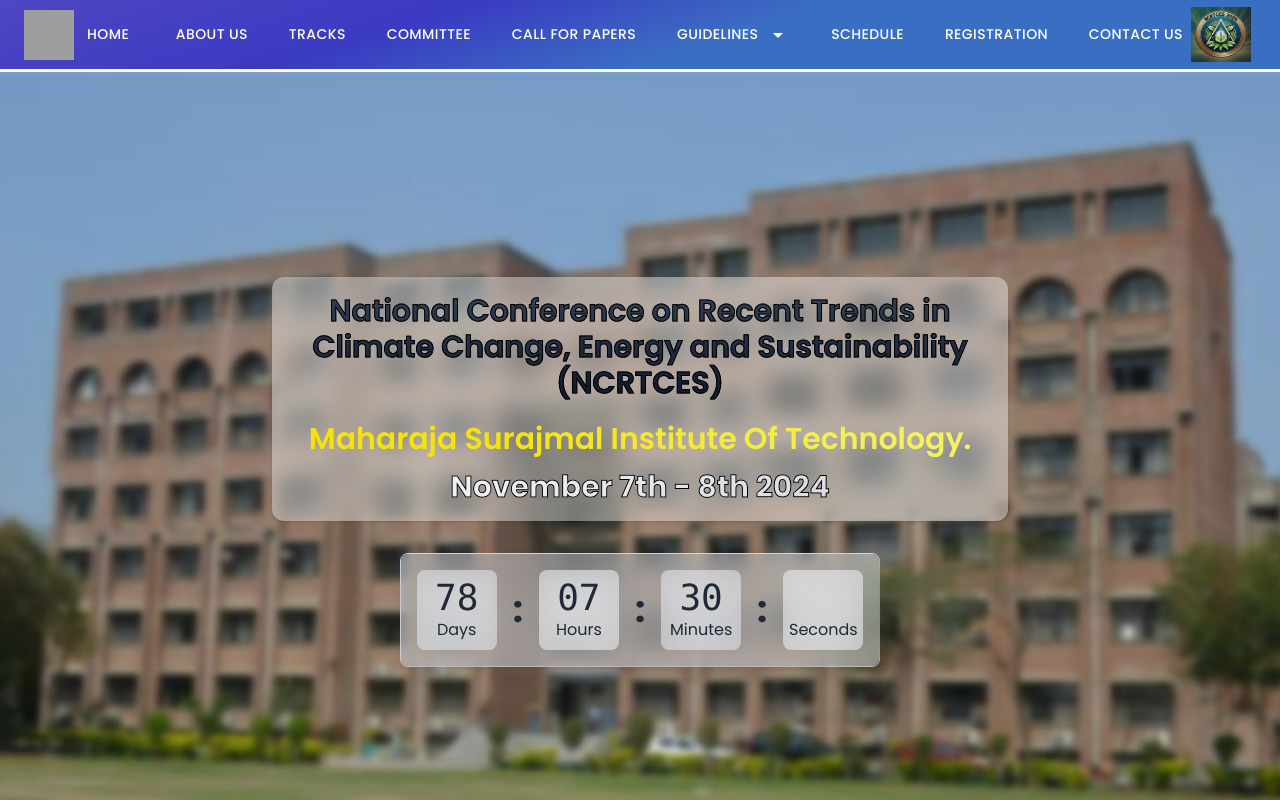
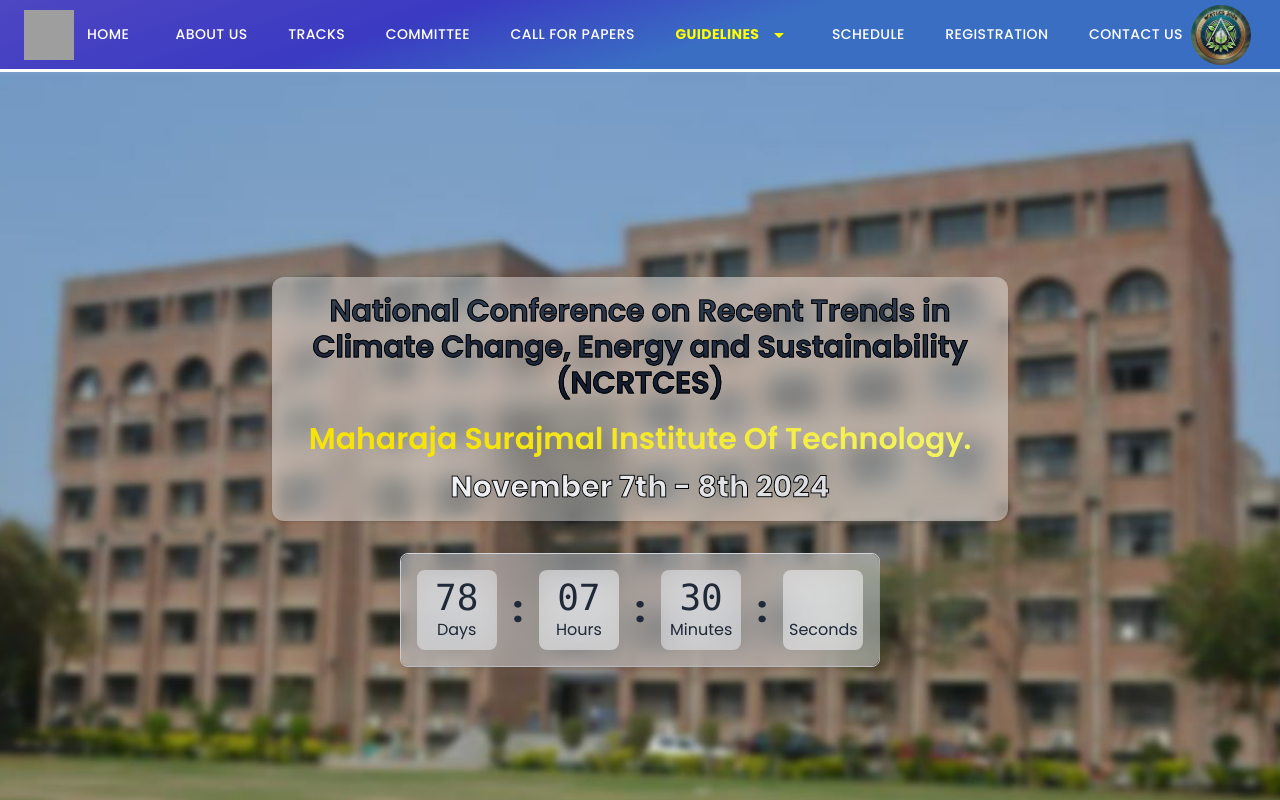
Before and after one commit to c4dr-me/ncrtces-website, a React (Vite) app: page /registration in a window 1280 px wide. Shown: the top 800 px of the page. Built offline with nearby package versions, Linux system fonts and the light colour scheme; grey boxes are pictures that could not be loaded.

Commit message:
fixed navbar

```diff
--- a/components/Navbar.jsx
+++ b/components/Navbar.jsx
@@ -80,13 +80,85 @@ function ResponsiveAppBar() {
   }, [isLargeScreen, drawerOpen]);
 
   React.useEffect(() => {
+    // Select the guide section by its ID
+    const guideSection = document.getElementById('guide');
+
+    // Create an IntersectionObserver instance to monitor the visibility of the guide section
+    const observer = new IntersectionObserver(
+      ([entry]) => {
+        // Check if the guide section is in view based on the threshold
+        if (entry.isIntersecting) {
+          // If in view, set guidelinesActive state to true
+          setGuidelinesActive(true);
+        } else {
+          // If not in view, set guidelinesActive state to false
+          setGuidelinesActive(false);
+        }
+      },
+      {
+        // Threshold defines how much of the section should be visible for the callback to trigger
+        threshold: 0.1, // 10% visibility triggers the callback (adjust this value as needed)
+      }
+    );
+
+    // Start observing the guide section
+    if (guideSection) {
+      observer.observe(guideSection);
+    }
+
+    // Cleanup the observer when the component unmounts to prevent memory leaks
+    return () => {
+      if (guideSection) {
+        observer.unobserve(guideSection);
+      }
+    };
+  }, []); // Empty dependency array ensures this effect runs only once when the component mounts
+  React.useEffect(() => {
+    // Select the guide section by its ID
+    const guideSection = document.getElementById('guide');
+
+    // Create an IntersectionObserver instance to monitor the visibility of the guide section
+    const observer = new IntersectionObserver(
+      ([entry]) => {
+        // Check if the guide section is in view based on the threshold
+        if (entry.isIntersecting) {
+          // If in view, set guidelinesActive state to true
+          setGuidelinesActive(true);
+        } else {
+          // If not in view, set guidelinesActive state to false
+          setGuidelinesActive(false);
+        }
+      },
+      {
+        // Threshold defines how much of the section should be visible for the callback to trigger
+        threshold: 0.1, // 10% visibility triggers the callback (adjust this value as needed)
+      }
+    );
+
+    // Start observing the guide section
+    if (guideSection) {
+      observer.observe(guideSection);
+    }
+
+    // Cleanup the observer when the component unmounts to prevent memory leaks
+    return () => {
+      if (guideSection) {
+        observer.unobserve(guideSection);
+      }
+    };
+  }, []); // Empty dependency array ensures this effect runs only once when the component mounts
+
+
+
+  React.useEffect(() => {
     const handleSetActive = (to) => {
-      if (to === "submission-guideline" || to === "author-guideline") {
+      if (["guide", "submission-guideline", "author-guideline"].includes(to)) {
         setGuidelinesActive(true);
       } else {
         setGuidelinesActive(false);
       }
     };
+
 
     Events.scrollEvent.register("begin", handleSetActive);
     Events.scrollEvent.register("end", handleSetActive);
@@ -130,24 +202,24 @@ function ResponsiveAppBar() {
             {pages.map((page) => (
               <Button
                 key={page.name}
-                component={page.sname !== "guide" ? ForwardedScrollLink : "button"}
+                component={page.sname !== "guide" ? ForwardedScrollLink : ""}
                 to={page.sname !== "guide" ? page.sname : null}
                 spy={true}
                 smooth={true}
                 duration={500}
                 offset={page.sname === "about" || "track"
                   ? -10
-                  : page.sname === "reg"
+                  : page.sname === "reg" || "schedule"
                     ? -20
                     : page.sname === "contact"
                       ? -10
                       : page.sname === "committee"
                       ? -15
-                        : page.sname === "cfp" || "schedule"
-                          ? -20
+                        : page.sname === "cfp"
+                          ? -15
                             : -50
                 }
-                activeClass={page.sname !== "guide" ? "active" : "active"}
+                activeClass={page.sname !== "guide" ? "active" : ""}
                 sx={{
                   my: 2,
                   color: "white",
@@ -178,8 +250,8 @@ function ResponsiveAppBar() {
           <Box sx={{ display: "flex", alignItems: "center" }}>
             <img
               src={Logo}
-              alt="Logo"
-              style={{ height: "55px", width: "60px", marginRight: "5px" }}
+              alt="Conference Logo"
+              style={{ height: "60px", width: "60px", marginRight: "5px", borderRadius: "50%" }}
             />
           </Box>
           <Box
@@ -312,6 +384,7 @@ function ResponsiveAppBar() {
           },
         }}
       >
+
         <MenuItem
            component={ForwardedScrollLink}
            to="submission-guideline"
--- a/pages/Registration.jsx
+++ b/pages/Registration.jsx
@@ -3,8 +3,8 @@ import './Comingsoon.css';  // Import the shared CSS file
 
 const Registration = () => {
   return (
-    <>
-      <div id="reg"  className="h-8 bg-white w-full">
+    <div id="reg">
+      <div   className="h-8 bg-white w-full">
       </div>
       <div class='w-full '>
       <div class='bg-white px-[5%] md:px-[15%]'>
@@ -25,7 +25,7 @@ const Registration = () => {
         <p class=" text-md md:text-lg ">Every accepted paper MUST have at least one author registered to the conference by the time the camera-ready paper is submitted for the paper to appear in the proceedings and be included in the Technical Program.</p>
       </div>
     </div>
-    </>
+    </div>
   );
 };
 
--- a/pages/callforpapers.jsx
+++ b/pages/callforpapers.jsx
@@ -3,9 +3,9 @@ import './Comingsoon.css'; // Import the shared CSS file
 
 const Cfp = () => {
   return (
-    <>
+    <div id="cfp">
       {/* Placeholder Header for Smooth Scrolling */}
-      <div id="cfp" className="h-16 bg-white w-full"></div>
+      <div  className="h-16 bg-white w-full"></div>
 
       {/* Main Content */}
       <div className="w-full text-white min-h-screen">
@@ -43,7 +43,7 @@ const Cfp = () => {
           </article>
         </div>
       </div>
-    </>
+    </div>
   );
 };
 
```
